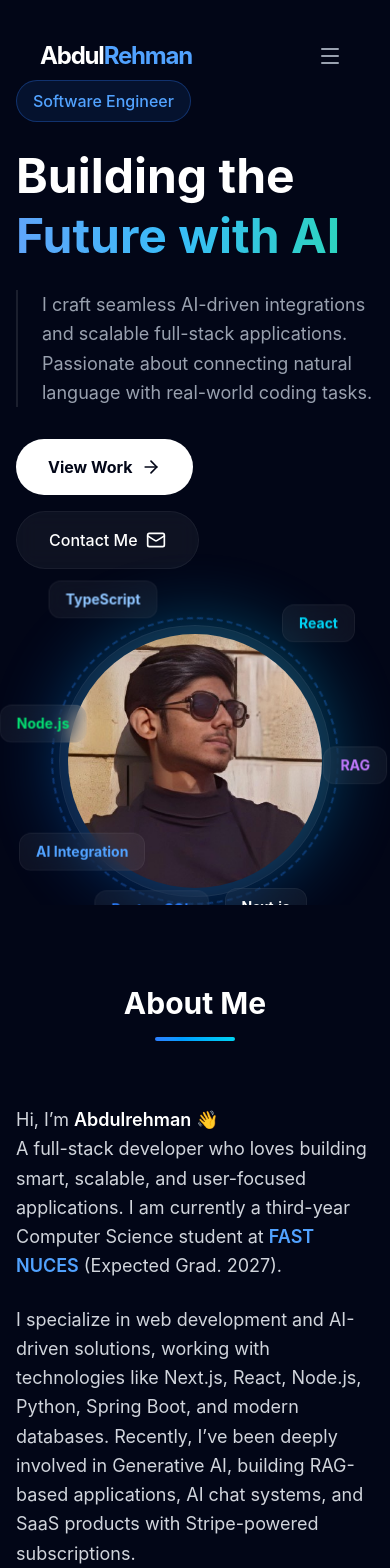
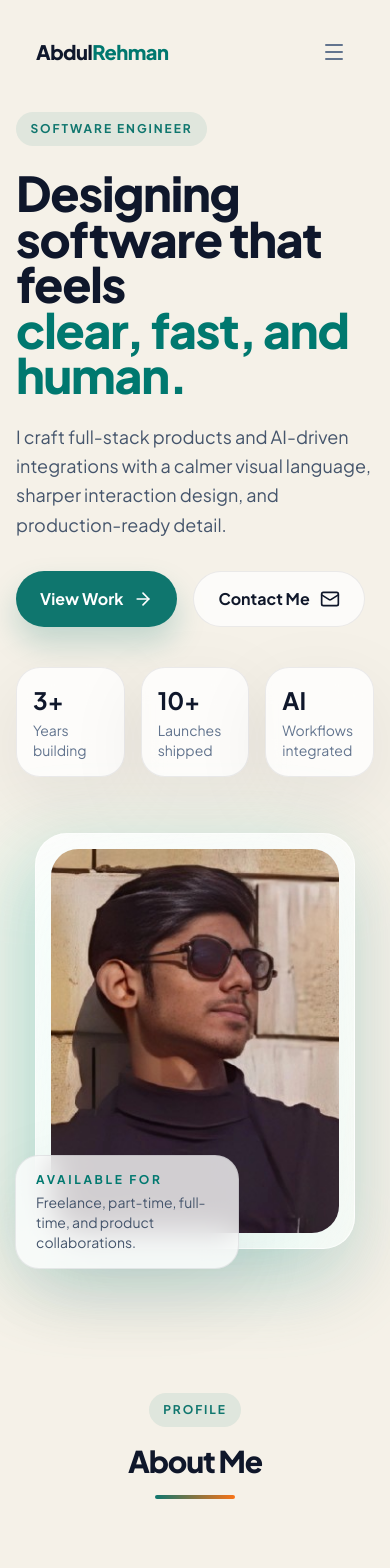
Before and after one commit to abdulrehmann231/portfolio-web, a React (Vite) app: page / in a window 390 px wide. Shown: the top 1568 px of the page. Built offline with nearby package versions, Linux system fonts and the light colour scheme.

Commit message:
fix: theme

```diff
--- a/src/App.jsx
+++ b/src/App.jsx
@@ -8,9 +8,14 @@ import Contact from './components/layout/Contact';
 
 function App() {
   return (
-    <div className="bg-primary min-h-screen text-white font-sans antialiased selection:bg-blue-500/30">
+    <div className="relative min-h-screen bg-primary text-slate-900 font-sans antialiased overflow-x-hidden">
+      <div className="pointer-events-none absolute inset-0 -z-10 overflow-hidden">
+        <div className="absolute left-[-8rem] top-[-6rem] h-72 w-72 rounded-full bg-teal-300/25 blur-3xl" />
+        <div className="absolute right-[-6rem] top-24 h-80 w-80 rounded-full bg-orange-300/20 blur-3xl" />
+        <div className="absolute bottom-0 left-1/3 h-72 w-72 rounded-full bg-slate-200/70 blur-3xl" />
+      </div>
       <Navbar />
-      <main>
+      <main className="relative z-10">
         <Hero />
         <About />
         <Experience />
--- a/src/components/layout/Navbar.jsx
+++ b/src/components/layout/Navbar.jsx
@@ -23,19 +23,17 @@ const Navbar = () => {
     return (
         <nav
             className={`fixed w-full z-50 transition-all duration-300 ${
-                isScrolled ? 'py-4' : 'py-6'
+                isScrolled ? 'py-3' : 'py-5'
             }`}
         >
-            <div className={`max-w-7xl mx-auto px-4 sm:px-6 lg:px-8 transition-all duration-300`}>
+            <div className="max-w-7xl mx-auto px-4 sm:px-6 lg:px-8 transition-all duration-300">
                 <div
-                    className={`flex items-center justify-between h-16 rounded-2xl transition-all duration-300 px-6 ${
-                        isScrolled
-                        ? 'glass shadow-lg shadow-blue-500/5 bg-primary/80'
-                        : 'bg-transparent'
+                    className={`flex items-center justify-between h-16 rounded-full transition-all duration-300 px-5 md:px-6 ${
+                        isScrolled ? 'surface' : 'bg-transparent'
                     }`}
                 >
-                    <div className="flex-shrink-0 font-bold text-2xl tracking-tighter">
-                        Abdul<span className="text-blue-400">Rehman</span>
+                    <div className="flex-shrink-0 font-extrabold text-xl tracking-tight text-slate-900">
+                        Abdul<span className="text-teal-700">Rehman</span>
                     </div>
 
                     <div className="hidden md:block">
@@ -44,7 +42,7 @@ const Navbar = () => {
                                 <a
                                     key={item.name}
                                     href={item.href}
-                                    className="text-gray-300 hover:text-white px-3 py-2 rounded-md transition-all duration-300 hover:scale-105 font-medium"
+                                    className="text-slate-600 hover:text-slate-900 px-3 py-2 rounded-full transition-all duration-300 hover:bg-white/70 font-medium"
                                 >
                                     {item.name}
                                 </a>
@@ -53,10 +51,10 @@ const Navbar = () => {
                     </div>
 
                     <div className="hidden md:flex items-center space-x-4">
-                        <a href="https://github.com/abdulrehmann231/" target="_blank" rel="noreferrer" className="p-2 glass rounded-full text-gray-400 hover:text-white hover:bg-white/10 transition-colors">
+                        <a href="https://github.com/abdulrehmann231/" target="_blank" rel="noreferrer" className="p-2 surface rounded-full text-slate-500 hover:text-slate-900 hover:border-teal-200 transition-colors">
                             <Github size={18} />
                         </a>
-                        <a href="https://www.linkedin.com/in/abdulrehman-nasir-a86a87273" target="_blank" rel="noreferrer" className="p-2 glass rounded-full text-gray-400 hover:text-white hover:bg-white/10 transition-colors">
+                        <a href="https://www.linkedin.com/in/abdulrehman-nasir-a86a87273" target="_blank" rel="noreferrer" className="p-2 surface rounded-full text-slate-500 hover:text-slate-900 hover:border-teal-200 transition-colors">
                             <Linkedin size={18} />
                         </a>
                     </div>
@@ -64,7 +62,7 @@ const Navbar = () => {
                     <div className="md:hidden">
                         <button
                             onClick={() => setIsOpen(!isOpen)}
-                            className="text-gray-400 hover:text-white p-2"
+                            className="text-slate-500 hover:text-slate-900 p-2"
                         >
                             {isOpen ? <X size={24} /> : <Menu size={24} />}
                         </button>
@@ -74,14 +72,14 @@ const Navbar = () => {
 
             {/* Mobile menu */}
             {isOpen && (
-                <div className="md:hidden absolute top-20 left-4 right-4 glass rounded-2xl p-4 animate-in slide-in-from-top-4 fade-in duration-200">
+                <div className="md:hidden absolute top-20 left-4 right-4 surface rounded-3xl p-4 animate-in slide-in-from-top-4 fade-in duration-200">
                     <div className="space-y-2">
                         {navItems.map((item) => (
                             <a
                                 key={item.name}
                                 href={item.href}
                                 onClick={() => setIsOpen(false)}
-                                className="block px-4 py-3 rounded-xl text-base font-medium text-gray-300 hover:text-white hover:bg-white/5 transition-colors"
+                                className="block px-4 py-3 rounded-2xl text-base font-medium text-slate-600 hover:text-slate-900 hover:bg-white/80 transition-colors"
                             >
                                 {item.name}
                             </a>
--- a/src/components/sections/About.jsx
+++ b/src/components/sections/About.jsx
@@ -18,20 +18,20 @@ const About = () => {
                 viewport={{ once: true }}
             >
                 <div className="text-center mb-16">
-                    <h2 className="text-3xl md:text-5xl font-bold mb-4">About Me</h2>
-                    <div className="w-20 h-1 bg-gradient-to-r from-blue-500 to-cyan-400 mx-auto rounded-full" />
+                    <div className="section-kicker mx-auto mb-4">Profile</div>
+                    <h2 className="section-title text-3xl md:text-5xl font-extrabold mb-4">About Me</h2>
+                    <div className="section-rule mx-auto" />
                 </div>
 
                 <div className="grid md:grid-cols-2 gap-12 items-center">
-                    <div className="space-y-6 text-gray-300 text-lg leading-relaxed">
+                    <div className="space-y-6 text-slate-600 text-lg leading-relaxed">
                         <p>
-                            Hi, I’m <span className="text-white font-semibold">Abdulrehman</span> 👋
+                            Hi, I’m <span className="text-slate-900 font-semibold">Abdulrehman</span>.
                             <br />
-                            A full-stack developer who loves building smart, scalable, and user-focused applications.
-                            I am currently a third-year Computer Science student at <span className="text-blue-400 font-semibold">FAST NUCES</span> (Expected Grad. 2027).
+                            I build full-stack products that feel composed, scalable, and easy to use. I am currently a third-year Computer Science student at <span className="text-teal-700 font-semibold">FAST NUCES</span> (Expected Grad. 2027).
                         </p>
                         <p>
-                            I specialize in web development and AI-driven solutions, working with technologies like Next.js, React, Node.js, Python, Spring Boot, and modern databases. Recently, I’ve been deeply involved in Generative AI, building RAG-based applications, AI chat systems, and SaaS products with Stripe-powered subscriptions.
+                            I specialize in web development and AI-driven solutions, working with technologies like Next.js, React, Node.js, Python, Spring Boot, and modern databases. Recently, I’ve been building RAG-based applications, AI chat systems, and subscription products.
                         </p>
                         <p>
                             I enjoy working across the full stack — from designing APIs and databases to creating smooth frontend experiences. My projects focus on solving real problems, whether it’s automating workflows, enhancing search with AI, or building production-ready SaaS platforms.
@@ -48,12 +48,12 @@ const About = () => {
                                 initial={{ opacity: 0, x: 20 }}
                                 whileInView={{ opacity: 1, x: 0 }}
                                 transition={{ delay: index * 0.1 }}
-                                className="glass p-6 rounded-2xl hover:bg-white/5 transition-colors border-l-4 border-l-blue-500"
+                                className="surface p-6 rounded-3xl hover:translate-y-[-2px] transition-all duration-300 border-l-4 border-l-teal-600"
                             >
-                                <h3 className="text-xl font-semibold text-white mb-4">{skillGroup.category}</h3>
+                                <h3 className="text-xl font-semibold text-slate-900 mb-4">{skillGroup.category}</h3>
                                 <div className="flex flex-wrap gap-2">
                                     {skillGroup.items.map((item) => (
-                                        <span key={item} className="px-3 py-1 rounded-full text-sm bg-blue-500/10 text-blue-300 border border-blue-500/20">
+                                        <span key={item} className="px-3 py-1 rounded-full text-sm bg-teal-50 text-teal-800 border border-teal-100">
                                             {item}
                                         </span>
                                     ))}
--- a/src/components/sections/Hero.jsx
+++ b/src/components/sections/Hero.jsx
@@ -4,134 +4,88 @@ import { ArrowRight, Mail } from 'lucide-react';
 
 const Hero = () => {
     return (
-        <section id="home" className="min-h-screen flex items-center justify-center pt-20 relative overflow-hidden">
-            {/* Background Decorations */}
-            <div className="absolute top-0 left-0 w-full h-full overflow-hidden -z-10">
-                <div className="absolute top-[-10%] left-[-10%] w-[40%] h-[40%] bg-blue-500/10 rounded-full blur-[100px]" />
-                <div className="absolute bottom-[-10%] right-[-10%] w-[40%] h-[40%] bg-cyan-500/10 rounded-full blur-[100px]" />
-            </div>
-
+        <section id="home" className="min-h-screen flex items-center justify-center pt-28 pb-16">
             <div className="max-w-7xl mx-auto px-4 sm:px-6 lg:px-8 w-full">
-                <div className="grid md:grid-cols-2 gap-12 items-center">
+                <div className="grid md:grid-cols-2 gap-14 items-center">
                     {/* Text Content */}
                     <motion.div
                         initial={{ opacity: 0, x: -50 }}
                         animate={{ opacity: 1, x: 0 }}
                         transition={{ duration: 0.8 }}
-                        className="text-left"
+                        className="text-left max-w-2xl"
                     >
                         <motion.div
                             initial={{ opacity: 0, y: 20 }}
                             animate={{ opacity: 1, y: 0 }}
                             transition={{ delay: 0.2 }}
-                            className="inline-block px-4 py-2 rounded-full border border-blue-500/30 bg-blue-500/10 text-blue-400 font-medium mb-6"
+                            className="section-kicker mb-6"
                         >
                             Software Engineer
                         </motion.div>
 
-                        <h1 className="text-5xl md:text-7xl font-bold text-white mb-6 leading-tight">
-                            Building the <br />
-                            <span className="text-gradient">Future with AI</span>
+                        <h1 className="text-5xl md:text-7xl font-extrabold text-slate-900 mb-6 leading-[0.95] tracking-tight">
+                            Designing software that feels
+                            <span className="block text-teal-700">clear, fast, and human.</span>
                         </h1>
 
-                        <p className="text-lg md:text-xl text-gray-400 mb-8 max-w-lg leading-relaxed border-l-2 border-white/10 pl-6">
-                            I craft seamless AI-driven integrations and scalable full-stack applications.
-                            Passionate about connecting natural language with real-world coding tasks.
+                        <p className="text-lg md:text-xl text-slate-600 mb-8 max-w-xl leading-relaxed">
+                            I craft full-stack products and AI-driven integrations with a calmer visual language, sharper interaction design, and production-ready detail.
                         </p>
 
                         <div className="flex flex-wrap gap-4">
                             <a
                                 href="#projects"
-                                className="group px-8 py-4 bg-white text-primary hover:bg-gray-100 rounded-full font-bold transition-all duration-300 flex items-center gap-2"
+                                className="button-primary group"
                             >
                                 View Work
                                 <ArrowRight size={20} className="group-hover:translate-x-1 transition-transform" />
                             </a>
                             <a
                                 href="#contact"
-                                className="px-8 py-4 glass text-white hover:bg-white/5 rounded-full font-medium transition-all duration-300 flex items-center gap-2"
+                                className="button-secondary"
                             >
                                 Contact Me
                                 <Mail size={20} />
                             </a>
                         </div>
+
+                        <div className="mt-10 grid grid-cols-3 gap-4 max-w-xl">
+                            {[
+                                ['3+', 'Years building'],
+                                ['10+', 'Launches shipped'],
+                                ['AI', 'Workflows integrated'],
+                            ].map(([value, label]) => (
+                                <div key={label} className="surface rounded-3xl px-4 py-4 text-left">
+                                    <div className="text-2xl font-bold text-slate-900">{value}</div>
+                                    <div className="text-sm text-slate-500 mt-1">{label}</div>
+                                </div>
+                            ))}
+                        </div>
                     </motion.div>
 
                     {/* Image/Visual */}
                     <motion.div
-                        initial={{ opacity: 0, scale: 0.8 }}
+                        initial={{ opacity: 0, scale: 0.9 }}
                         animate={{ opacity: 1, scale: 1 }}
                         transition={{ duration: 0.8 }}
-                        className="relative flex justify-center md:justify-end"
+                        className="flex justify-center md:justify-end"
                     >
-                        <div className="relative w-72 h-72 md:w-96 md:h-96">
-                            {/* Rotating Ring */}
-                            <div className="absolute inset-0 border-2 border-dashed border-blue-500/30 rounded-full animate-[spin_10s_linear_infinite]" />
-
-                            {/* Glowing Backdrops */}
-                            <div className="absolute inset-4 bg-gradient-to-tr from-blue-600 to-cyan-400 rounded-full opacity-20 blur-2xl animate-pulse" />
-
-                            {/* Image Container */}
-                            <div className="absolute inset-2 glass rounded-full overflow-hidden border-2 border-white/10 z-10 p-2">
-                                <div className="w-full h-full rounded-full overflow-hidden bg-secondary">
+                        <div className="relative w-80 h-[26rem] md:w-[28rem] md:h-[36rem]">
+                            <div className="absolute inset-0 -translate-x-5 translate-y-5 rounded-[2rem] bg-teal-200/45 blur-2xl" />
+                            <div className="absolute inset-0 rounded-[2rem] bg-gradient-to-br from-white/85 to-white/55 border border-white/70 shadow-[0_30px_80px_rgba(15,23,42,0.14)]" />
+                            <div className="absolute inset-0 p-4">
+                                <div className="h-full w-full overflow-hidden rounded-[1.7rem] bg-slate-100">
                                     <img
                                         src={profileImg}
                                         alt="Abdul Rehman"
-                                        className="w-full h-full object-cover"
+                                        className="w-full h-full object-cover object-top"
                                     />
                                 </div>
                             </div>
-
-                            {/* Floating Tech Badges (Decorative) */}
-                            <motion.div
-                                animate={{ y: [-10, 10, -10] }}
-                                transition={{ duration: 4, repeat: Infinity, ease: "easeInOut" }}
-                                className="absolute -top-4 -right-4 glass px-4 py-2 rounded-xl text-sm font-bold text-cyan-400 z-20"
-                            >
-                                React
-                            </motion.div>
-                            <motion.div
-                                animate={{ y: [10, -10, 10] }}
-                                transition={{ duration: 5, repeat: Infinity, ease: "easeInOut", delay: 1 }}
-                                className="absolute bottom-10 -left-8 glass px-4 py-2 rounded-xl text-sm font-bold text-blue-400 z-20"
-                            >
-                                AI Integration
-                            </motion.div>
-                            <motion.div
-                                animate={{ y: [-15, 5, -15], x: [0, 5, 0] }}
-                                transition={{ duration: 6, repeat: Infinity, ease: "easeInOut", delay: 0.5 }}
-                                className="absolute top-1/2 -right-12 glass px-4 py-2 rounded-xl text-sm font-bold text-purple-400 z-20"
-                            >
-                                RAG
-                            </motion.div>
-                            <motion.div
-                                animate={{ y: [5, -15, 5], x: [0, -5, 0] }}
-                                transition={{ duration: 7, repeat: Infinity, ease: "easeInOut", delay: 1.5 }}
-                                className="absolute -top-8 left-0 glass px-4 py-2 rounded-xl text-sm font-bold text-blue-300 z-20"
-                            >
-                                TypeScript
-                            </motion.div>
-                            <motion.div
-                                animate={{ y: [-5, 10, -5] }}
-                                transition={{ duration: 5.5, repeat: Infinity, ease: "easeInOut", delay: 2 }}
-                                className="absolute -bottom-6 right-8 glass px-4 py-2 rounded-xl text-sm font-bold text-white z-20"
-                            >
-                                Next.js
-                            </motion.div>
-                            <motion.div
-                                animate={{ y: [10, -5, 10], x: [-5, 5, -5] }}
-                                transition={{ duration: 6.5, repeat: Infinity, ease: "easeInOut", delay: 1.2 }}
-                                className="absolute top-20 -left-12 glass px-4 py-2 rounded-xl text-sm font-bold text-green-400 z-20"
-                            >
-                                Node.js
-                            </motion.div>
-                            <motion.div
-                                animate={{ y: [-8, 8, -8], x: [5, -5, 5] }}
-                                transition={{ duration: 7.5, repeat: Infinity, ease: "easeInOut", delay: 2.5 }}
-                                className="absolute -bottom-4 left-12 glass px-4 py-2 rounded-xl text-sm font-bold text-blue-500 z-20"
-                            >
-                                PostgreSQL
-                            </motion.div>
+                            <div className="absolute -bottom-5 -left-5 surface rounded-3xl px-5 py-4 max-w-56">
+                                <div className="text-xs uppercase tracking-[0.22em] text-teal-700 font-bold">Available for</div>
+                                <div className="mt-1 text-sm text-slate-600">Freelance, part-time, full-time, and product collaborations.</div>
+                            </div>
                         </div>
                     </motion.div>
                 </div>
--- a/src/index.css
+++ b/src/index.css
@@ -1,19 +1,20 @@
+@import url('https://fonts.googleapis.com/css2?family=Plus+Jakarta+Sans:wght@400;500;600;700;800&display=swap');
 @import "tailwindcss";
 
 @theme {
-  --color-primary: #020617; /* Slate 950 - Darker base */
-  --color-secondary: #0f172a; /* Slate 900 */
-  --color-accent: #38bdf8; /* Sky 400 */
-  --color-glass: rgba(255, 255, 255, 0.05);
-  --color-glass-hover: rgba(255, 255, 255, 0.1);
-  --font-sans: 'Outfit', 'Inter', sans-serif;
+  --color-primary: #f5f1e8;
+  --color-secondary: #ffffff;
+  --color-accent: #0f766e;
+  --color-surface: rgba(255, 255, 255, 0.8);
+  --color-surface-strong: #ffffff;
+  --color-border: rgba(15, 23, 42, 0.08);
+  --font-sans: 'Plus Jakarta Sans', 'Inter', sans-serif;
 
-  --animate-float: float 6s ease-in-out infinite;
-  --animate-shimmer: shimmer 2s linear infinite;
+  --animate-float: float 8s ease-in-out infinite;
 
   @keyframes float {
     0%, 100% { transform: translateY(0); }
-    50% { transform: translateY(-20px); }
+    50% { transform: translateY(-12px); }
   }
 }
 
@@ -22,34 +23,133 @@ html {
 }
 
 body {
-  background-color: var(--color-primary);
-  color: #fff;
+  min-height: 100vh;
+  background:
+    radial-gradient(circle at top left, rgba(15, 118, 110, 0.12), transparent 30%),
+    radial-gradient(circle at top right, rgba(249, 115, 22, 0.14), transparent 26%),
+    linear-gradient(180deg, #f9f6ef 0%, #f4efe5 42%, #efe8db 100%);
+  color: #0f172a;
   overflow-x: hidden;
   font-family: var(--font-sans);
 }
 
-/* Glassmorphism Utilities */
+#root {
+  min-height: 100vh;
+}
+
+::selection {
+  background: rgba(245, 158, 11, 0.25);
+  color: #0f172a;
+}
+
 .glass {
-  background: var(--color-glass);
-  backdrop-filter: blur(10px);
-  -webkit-backdrop-filter: blur(10px);
-  border: 1px solid rgba(255, 255, 255, 0.05);
+  background: var(--color-surface);
+  border: 1px solid var(--color-border);
+  box-shadow: 0 24px 80px rgba(15, 23, 42, 0.08);
+  backdrop-filter: blur(18px);
 }
 
 .glass-hover:hover {
-  background: var(--color-glass-hover);
-  border-color: rgba(255, 255, 255, 0.1);
-  box-shadow: 0 0 20px rgba(56, 189, 248, 0.1);
+  background: rgba(255, 255, 255, 0.92);
+  border-color: rgba(15, 118, 110, 0.14);
+  box-shadow: 0 24px 80px rgba(15, 23, 42, 0.12);
 }
 
-/* Gradient Text */
-.text-gradient {
-  background: linear-gradient(to right, #60a5fa, #38bdf8, #2dd4bf);
-  -webkit-background-clip: text;
-  background-clip: text;
-  color: transparent;
+.section-kicker {
+  display: inline-flex;
+  align-items: center;
+  gap: 0.5rem;
+  padding: 0.5rem 0.9rem;
+  border-radius: 9999px;
+  background: rgba(15, 118, 110, 0.09);
+  color: #0f766e;
+  font-size: 0.75rem;
+  font-weight: 700;
+  letter-spacing: 0.16em;
+  text-transform: uppercase;
 }
 
-.bg-gradient-glow {
-  background: radial-gradient(circle at center, rgba(56, 189, 248, 0.15) 0%, transparent 70%);
+.section-title {
+  color: #0f172a;
+  letter-spacing: -0.04em;
 }
+
+.section-rule {
+  width: 5rem;
+  height: 0.25rem;
+  border-radius: 9999px;
+  background: linear-gradient(90deg, #0f766e, #f97316);
+}
+
+.surface {
+  background: rgba(255, 255, 255, 0.78);
+  border: 1px solid rgba(15, 23, 42, 0.08);
+  box-shadow: 0 24px 80px rgba(15, 23, 42, 0.08);
+  backdrop-filter: blur(16px);
+}
+
+.surface-strong {
+  background: #ffffff;
+  border: 1px solid rgba(15, 23, 42, 0.08);
+  box-shadow: 0 20px 60px rgba(15, 23, 42, 0.08);
+}
+
+.button-primary {
+  display: inline-flex;
+  align-items: center;
+  justify-content: center;
+  gap: 0.625rem;
+  border-radius: 9999px;
+  padding: 0.95rem 1.5rem;
+  background: #0f766e;
+  color: #ffffff;
+  font-weight: 700;
+  transition: transform 180ms ease, box-shadow 180ms ease, background-color 180ms ease;
+  box-shadow: 0 16px 30px rgba(15, 118, 110, 0.22);
+}
+
+.button-primary:hover {
+  background: #115e59;
+  transform: translateY(-1px);
+}
+
+.button-secondary {
+  display: inline-flex;
+  align-items: center;
+  justify-content: center;
+  gap: 0.625rem;
+  border-radius: 9999px;
+  padding: 0.95rem 1.5rem;
+  background: rgba(255, 255, 255, 0.72);
+  color: #0f172a;
+  font-weight: 700;
+  border: 1px solid rgba(15, 23, 42, 0.08);
+  transition: transform 180ms ease, box-shadow 180ms ease, border-color 180ms ease;
+}
+
+.button-secondary:hover {
+  border-color: rgba(15, 118, 110, 0.18);
+  box-shadow: 0 18px 30px rgba(15, 23, 42, 0.08);
+  transform: translateY(-1px);
+}
+
+.input-field {
+  width: 100%;
+  border-radius: 1rem;
+  border: 1px solid rgba(15, 23, 42, 0.1);
+  background: rgba(255, 255, 255, 0.9);
+  padding: 0.9rem 1rem;
+  color: #0f172a;
+  outline: none;
+  transition: border-color 180ms ease, box-shadow 180ms ease, background-color 180ms ease;
+}
+
+.input-field::placeholder {
+  color: rgba(15, 23, 42, 0.42);
+}
+
+.input-field:focus {
+  border-color: rgba(15, 118, 110, 0.35);
+  box-shadow: 0 0 0 4px rgba(15, 118, 110, 0.12);
+  background: #ffffff;
+}
```
Also changed, not shown: src/components/layout/Contact.jsx (+17 -16 lines), src/components/layout/Footer.jsx (+9 -9 lines), src/components/sections/Experience.jsx (+13 -12 lines), src/components/sections/Projects.jsx (+12 -11 lines).
